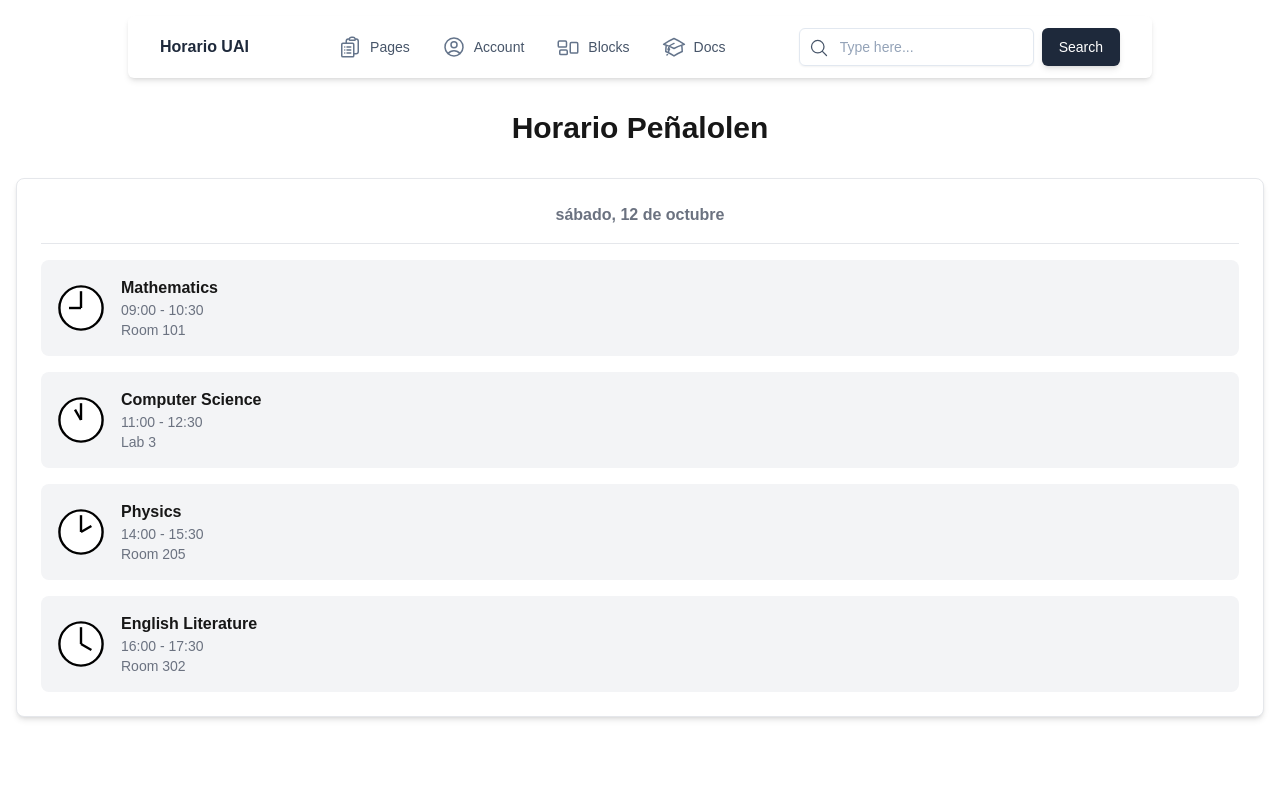
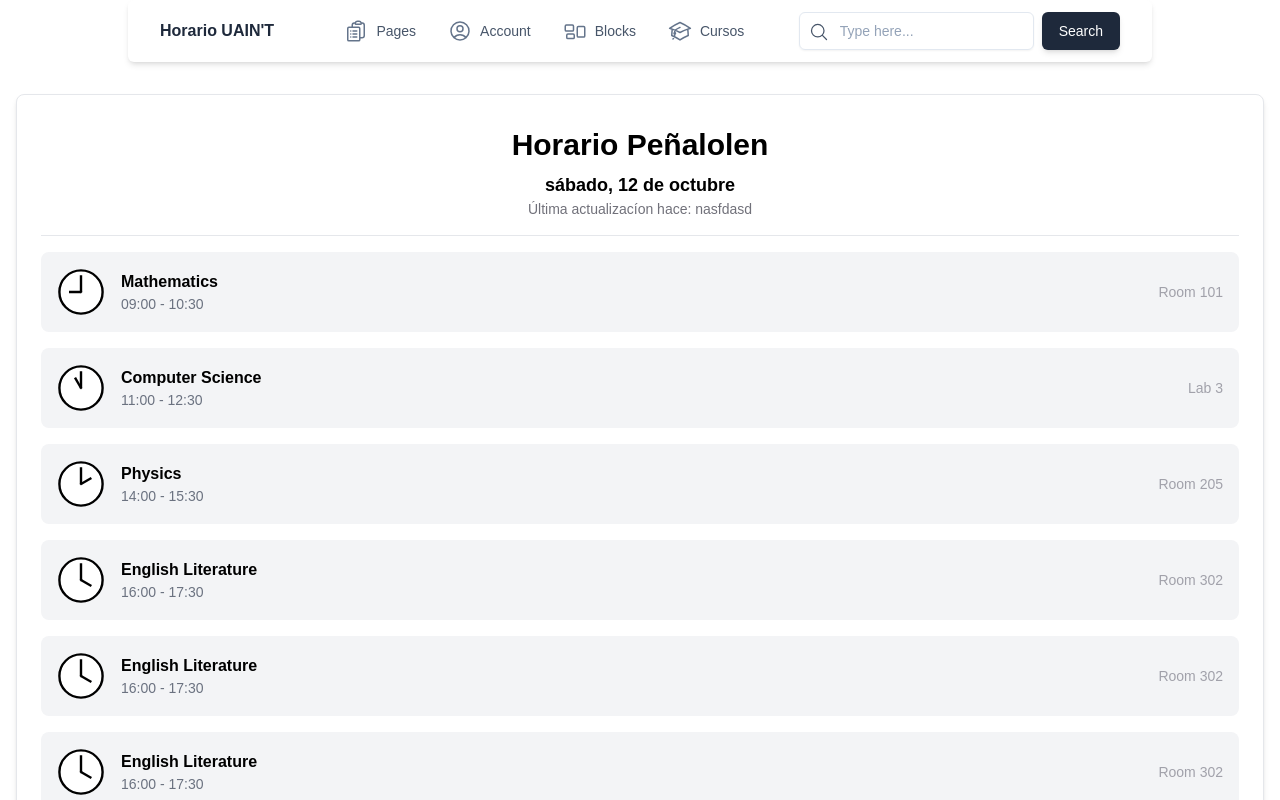
Before and after one commit to Tomas-Gaete/proyecto_ing_software, a Next.js app: page / in a window 1280 px wide. Shown: the top 800 px of the page. Built offline with nearby package versions, Linux system fonts and the light colour scheme.

Commit message:
style fix

```diff
--- a/app/components/Nav.tsx
+++ b/app/components/Nav.tsx
@@ -4,13 +4,13 @@ import { useState } from "react";
 export default function Nav() {
   const [isOpen, setIsOpen] = useState(false);
   return (
-    <nav className="block w-full max-w-screen-lg px-4 py-2 mx-auto bg-white shadow-md rounded-md lg:px-8 lg:py-3 mt-4">
-      <div className="container flex flex-wrap items-center justify-between mx-auto text-slate-800">
+    <nav className="block w-full max-w-screen-lg px-4 py-2 mx-auto bg-white dark:bg-black  shadow-md rounded-md lg:px-8 lg:py-3 ">
+      <div className="container flex flex-wrap items-center justify-between mx-auto text-slate-800 dark:text-gray-200">
         <a
           href="#"
-          className="mr-4 block cursor-pointer py-1.5 text-base text-slate-800 font-semibold"
+          className="mr-4 block cursor-pointer py-1.5 text-base  dark:text-gray-200 text-slate-800 font-semibold"
         >
-          Horario UAI
+          Horario UAIN'T
         </a>
         <div className="hidden lg:block">
           <ul className="flex flex-col gap-2 mt-2 mb-4 lg:mb-0 lg:mt-0 lg:flex-row lg:items-center lg:gap-6">
@@ -33,7 +33,7 @@ export default function Nav() {
                 Pages
               </a>
             </li>
-            <li className="flex items-center p-1 text-sm gap-x-2 text-slate-600">
+            <li className="flex items-center p-1 text-sm gap-x-2  dark:text-gray-200 text-slate-600">
               <svg
                 xmlns="http://www.w3.org/2000/svg"
                 fill="none"
@@ -52,7 +52,7 @@ export default function Nav() {
                 Account
               </a>
             </li>
-            <li className="flex items-center p-1 text-sm gap-x-2 text-slate-600">
+            <li className="flex items-center p-1 text-sm gap-x-2  text-slate-600">
               <svg
                 xmlns="http://www.w3.org/2000/svg"
                 fill="none"
@@ -87,7 +87,7 @@ export default function Nav() {
                 />
               </svg>
               <a href="#" className="flex items-center">
-                Docs
+                Cursos
               </a>
             </li>
           </ul>
@@ -149,22 +149,22 @@ export default function Nav() {
       <div className={`${isOpen ? "block" : "hidden"} w-full`}>
         <ul className="flex flex-col gap-2 mt-2 mb-4 lg:mb-0 lg:mt-0 lg:flex-row lg:items-center lg:gap-6">
           {/* Add each list item here */}
-          <li className="flex items-center p-1 text-sm gap-x-2 text-slate-600">
+          <li className="flex items-center p-1 text-sm gap-x-2 dark:text-gray-200 text-slate-600">
             <a href="#" className="flex items-center">
               Pages
             </a>
           </li>
-          <li className="flex items-center p-1 text-sm gap-x-2 text-slate-600">
+          <li className="flex items-center p-1 text-sm gap-x-2  dark:text-gray-200 text-slate-600">
             <a href="#" className="flex items-center">
               Account
             </a>
           </li>
-          <li className="flex items-center p-1 text-sm gap-x-2 text-slate-600">
+          <li className="flex items-center p-1 text-sm gap-x-2  dark:text-gray-200 text-slate-600">
             <a href="#" className="flex items-center">
               Blocks
             </a>
           </li>
-          <li className="flex items-center p-1 text-sm gap-x-2 text-slate-600">
+          <li className="flex items-center p-1 text-sm gap-x-2  dark:text-gray-200 text-slate-600">
             <a href="#" className="flex items-center">
               Docs
             </a>
--- a/app/globals.css
+++ b/app/globals.css
@@ -4,12 +4,12 @@
 
 :root {
   --background: #ffffff;
-  --foreground: #171717;
+  --foreground: #000000;
 }
 
 @media (prefers-color-scheme: dark) {
   :root {
-    --background: #0a0a0a;
+    --background: #000000;
     --foreground: #ededed;
   }
 }
--- a/app/layout.tsx
+++ b/app/layout.tsx
@@ -25,6 +25,22 @@ export default function RootLayout({
 }>) {
   return (
     <html lang="en">
+      <meta name="apple-mobile-web-app-capable" content="yes" />
+      <meta name="mobile-web-app-capable" content="yes" />
+      <meta name="application-name" content="UAIN'T" />
+      <meta
+        name="apple-mobile-web-app-status-bar-style"
+        media="(prefers-color-scheme: dark)"
+        content="black-translucent"
+      />
+      <meta
+        name="apple-mobile-web-app-status-bar-style"
+        media="(prefers-color-scheme: light)"
+        content="white"
+      />
+      <meta name="theme-color" media="(prefers-color-scheme: light)" content="white" />
+      <meta name="theme-color" media="(prefers-color-scheme: dark)" content="black" />
+
       <body
         className={`${geistSans.variable} ${geistMono.variable} antialiased`}
       >
--- a/app/page.tsx
+++ b/app/page.tsx
@@ -6,34 +6,81 @@ export default function Home() {
   const [isOpen, setIsOpen] = useState(false);
   const [currentDate, setCurrentDate] = useState(new Date());
   const [schedule, setSchedule] = useState([
-    { id: 1, name: 'Mathematics', startTime: '09:00', endTime: '10:30', location: 'Room 101' },
-    { id: 2, name: 'Computer Science', startTime: '11:00', endTime: '12:30', location: 'Lab 3' },
-    { id: 3, name: 'Physics', startTime: '14:00', endTime: '15:30', location: 'Room 205' },
-    { id: 4, name: 'English Literature', startTime: '16:00', endTime: '17:30', location: 'Room 302' },
+    {
+      id: 1,
+      name: "Mathematics",
+      startTime: "09:00",
+      endTime: "10:30",
+      location: "Room 101",
+    },
+    {
+      id: 2,
+      name: "Computer Science",
+      startTime: "11:00",
+      endTime: "12:30",
+      location: "Lab 3",
+    },
+    {
+      id: 3,
+      name: "Physics",
+      startTime: "14:00",
+      endTime: "15:30",
+      location: "Room 205",
+    },
+    {
+      id: 4,
+      name: "English Literature",
+      startTime: "16:00",
+      endTime: "17:30",
+      location: "Room 302",
+    },
+    {
+      id: 4,
+      name: "English Literature",
+      startTime: "16:00",
+      endTime: "17:30",
+      location: "Room 302",
+    },
+    {
+      id: 4,
+      name: "English Literature",
+      startTime: "16:00",
+      endTime: "17:30",
+      location: "Room 302",
+    },
+    {
+      id: 4,
+      name: "English Literature",
+      startTime: "16:00",
+      endTime: "17:30",
+      location: "Room 302",
+    },
   ]);
 
-  useEffect(() => {
-    // This effect would typically fetch the day's schedule from an API
-    // For now, we're using the static schedule defined above
-  }, [currentDate]);
-
   const formatDate = (date: Date) => {
-    return date.toLocaleDateString('es-US', { weekday: 'long', month: 'long', day: 'numeric' });
+    return date.toLocaleDateString("es-US", {
+      weekday: "long",
+      month: "long",
+      day: "numeric",
+    });
   };
 
   return (
     <div className="h-screen">
       <Nav />
       <div className="container mx-auto">
-        <h1 className="text-3xl font-semibold text-center mt-8">
-         Horario Peñalolen
+
+        <main className="flex-grow container mx-auto px-4 py-8">
+
+          <div className="border rounded-lg shadow-md p-6 bg-white dark:bg-black">
+          <h1 className="text-3xl font-semibold text-center my-2">
+          Horario Peñalolen
         </h1>
-        <main className="flex-grow container mx-auto px-4 py-8">
-          <div className="border rounded-lg shadow-md p-6 bg-white dark:bg-gray-950">
             <div className="border-b pb-4 mb-4">
-
-              <h3 className="text-gray-500 font-bold text-center mx-0 w-full dark:text-gray-200">{formatDate(currentDate)}</h3>
-
+              <h3 className="text-black text-lg font-bold text-center mx-0 w-full dark:text-gray-200">
+                {formatDate(currentDate)}
+              </h3>
+              <h6 className="text-center text-sm mx-0 w-full text-zinc-500">Última actualizacíon hace: nasfdasd</h6>
             </div>
             <div>
               {schedule.length > 0 ? (
@@ -41,7 +88,7 @@ export default function Home() {
                   {schedule.map((item) => (
                     <li
                       key={item.id}
-                      className="flex items-center p-4 bg-gray-100 dark:bg-zinc-900 dark:border border-zinc-800 rounded-lg"
+                      className="flex items-center p-4 bg-gray-100 dark:bg-zinc-900 dark:border border-zinc-800 rounded-lg overflow-x-scroll"
                     >
                       <div className="flex-shrink-0 mr-4">
                         <Clock startTime={item.startTime} />
@@ -51,13 +98,15 @@ export default function Home() {
                         <p className="text-sm text-gray-500">
                           {item.startTime} - {item.endTime}
                         </p>
-                        <p className="text-sm text-gray-500">{item.location}</p>
+                      </div>
+                      <div>
+                        <p className="text-sm text-zinc-400">{item.location}</p>
                       </div>
                     </li>
                   ))}
                 </ul>
               ) : (
-                <p className="text-center text-gray-500">
+                <p className="text-center text-gray-500 dark:text-gray-200">
                   No classes scheduled for today.
                 </p>
               )}
@@ -70,13 +119,25 @@ export default function Home() {
 }
 
 const Clock = ({ startTime }: { startTime: string }) => {
-  const [hours, minutes] = startTime.split(':').map(Number);
+  const [hours, minutes] = startTime.split(":").map(Number);
   const hourDeg = (hours % 12) * 30 + minutes * 0.5; // 360 degrees / 12 hours
   const minuteDeg = minutes * 6; // 360 degrees / 60 minutes
 
   return (
-    <svg width="48" height="48" viewBox="0 0 100 100" className="relative stroke-black dark:stroke-white">
-      <circle cx="50" cy="50" r="45" strokeWidth="5" className="fill-white stroke-black dark:stroke-white dark:fill-black " />
+    <svg
+      width="48"
+      height="48"
+      viewBox="0 0 100 100"
+      className="relative stroke-black dark:stroke-white"
+    >
+      <circle
+        cx="50"
+        cy="50"
+        r="45"
+        strokeWidth="5"
+        className="fill-white stroke-black dark:stroke-white dark:fill-black "
+      />
+      <circle cx="50" cy="50" r="2" className="fill-black dark:fill-white" />
       {/* Minute hand */}
       <line
         x1="50"
```
